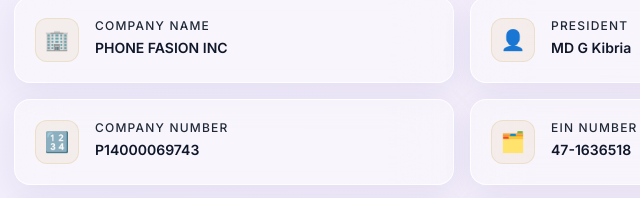
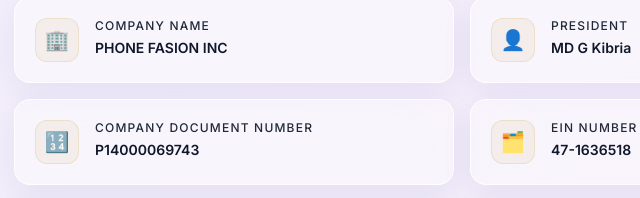
Before and after one commit to farhanfreeproducts-commits/phonefasion, a website: page index.html in a window 1280 px wide. Shown: the part 6652-6850 px from the top of the page, 178-818 px from the left. Drawn offline with nearby package versions, Linux system fonts and the light colour scheme; a web font is replaced by a local one.

Commit message:
Add files via upload

```diff
--- a/index.html
+++ b/index.html
@@ -2034,7 +2034,7 @@
               <div class="w-11 h-11 rounded-xl flex items-center justify-center text-xl flex-shrink-0"
                 style="background:rgba(201,168,76,0.1);border:1px solid rgba(201,168,76,0.2)">🔢</div>
               <div class="min-w-0">
-                <div class="text-xs font-medium mb-1 uppercase tracking-widest" style="color:#1f2937">Company Number
+                <div class="text-xs font-medium mb-1 uppercase tracking-widest" style="color:#1f2937">Company Document Number
                 </div>
                 <div class="font-semibold text-sm text-slate-900 break-words">P14000069743</div>
               </div>
```
